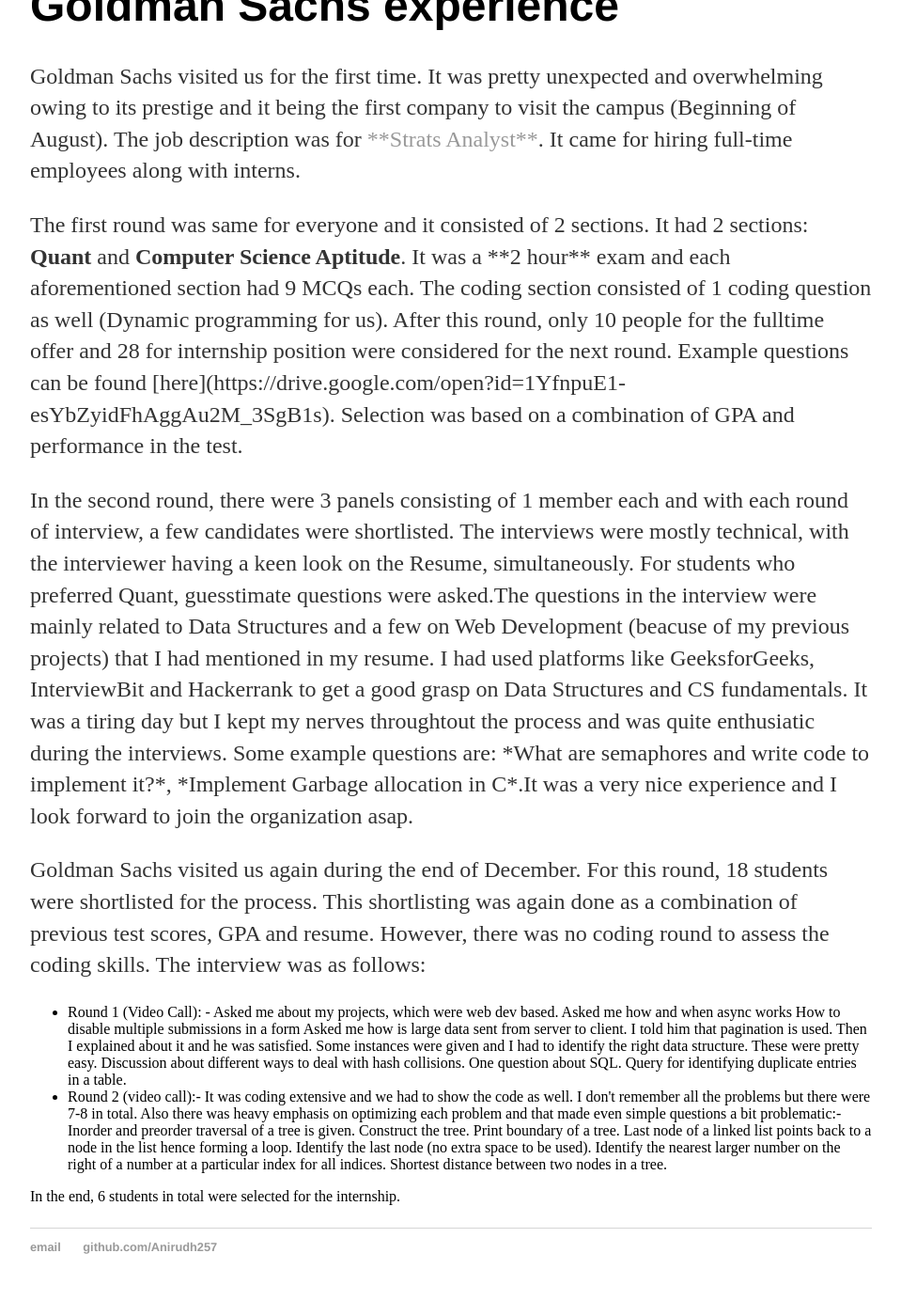
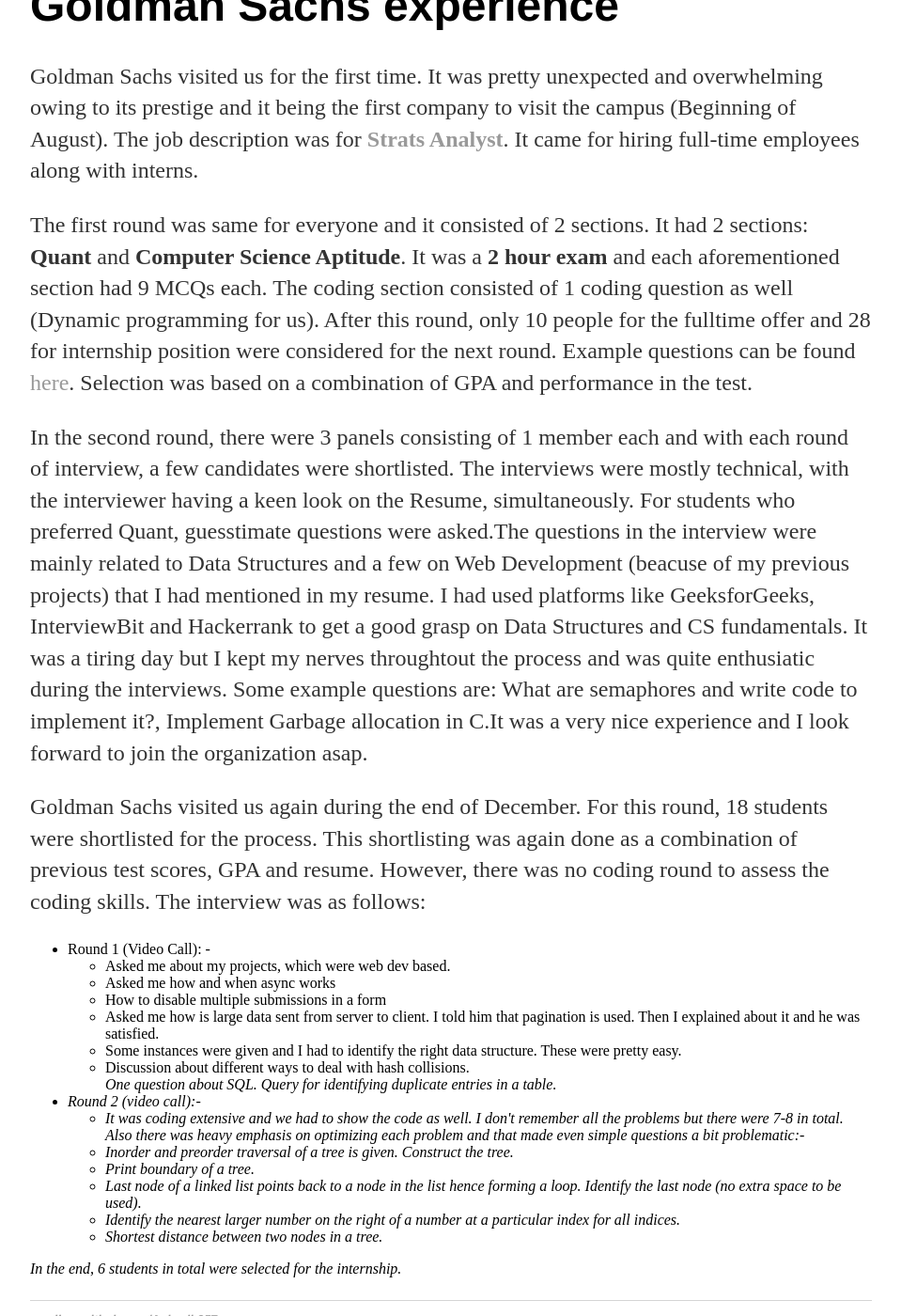
Before and after one commit to Anirudh257/Anirudh257.github.io, a Jekyll site: the page built from InterviewExperiences/index.html, in a window 1280 px wide and 1400 px high, scrolled down 5233 px. Shown: the whole window at 94% size, without its empty margins (160-1119 px from the left). Built offline with Jekyll 4.4.1, drawn with Linux system fonts in a browser that asks for light colours.

Commit message:
Update index.html

```diff
--- a/InterviewExperiences/index.html
+++ b/InterviewExperiences/index.html
@@ -158,14 +158,14 @@
 
 <p>Goldman Sachs visited us for the first time. It was pretty unexpected and overwhelming owing to its prestige and it being
 the first company to visit the campus (Beginning of August). The job description was for
- <a href = "https://drive.google.com/open?id=1cPn4cmUjibNxHh903FJO0blu9aa5_rLn">**Strats Analyst**</a>. It came for
-hiring full-time employees along with interns.</p>
+ <a href = "https://drive.google.com/open?id=1cPn4cmUjibNxHh903FJO0blu9aa5_rLn"><strong>Strats Analyst</strong></a>. It came
+for hiring full-time employees along with interns.</p>
 
 <p> The first round was same for everyone and it consisted of 2 sections. It had 2 sections: <strong>Quant</strong> and
-<strong>Computer Science Aptitude</strong>. It was a **2 hour** exam and each aforementioned section had 9 MCQs each. The
+ <strong>Computer Science Aptitude</strong>. It was a <strong>2 hour exam</strong> and each aforementioned section had 9 MCQs each. The
 coding section consisted of 1 coding question as well (Dynamic programming for us). After this round, only 10 people for the
 fulltime offer and 28 for internship position were considered for the next round. Example questions can be found
- [here](https://drive.google.com/open?id=1YfnpuE1-esYbZyidFhAggAu2M_3SgB1s). Selection was based on a combination of GPA
+<a href = "https://drive.google.com/open?id=1YfnpuE1-esYbZyidFhAggAu2M_3SgB1s">here</a>. Selection was based on a combination of GPA
 and performance in the test.
 </p>
 
@@ -175,7 +175,7 @@
 Structures and a few on Web Development (beacuse of my previous projects) that I had mentioned in my resume. I had used
 platforms like GeeksforGeeks, InterviewBit and Hackerrank to get a good grasp on Data Structures and CS fundamentals. It was
 a tiring day but I kept my nerves throughtout the process and was quite enthusiatic during the interviews. Some example
-questions are: *What are semaphores and write code to implement it?*, *Implement Garbage allocation in C*.It was a very nice
+questions are: What are semaphores and write code to implement it?, Implement Garbage allocation in C.It was a very nice
 experience and I look forward to join the organization asap.
 </p>
 
@@ -184,25 +184,29 @@
 to assess the coding skills. The interview was as follows:
 <ul>
   <li>Round 1 (Video Call): -
-      Asked me about my projects, which were web dev based.
-      Asked me how and when async works
-      How to disable multiple submissions in a form
-      Asked me how is large data sent from server to client. I told him that pagination is used. Then I explained about it
-      and he was satisfied.
-      Some instances were given and I had to identify the right data structure. These were pretty easy.
-      Discussion about different ways to deal with hash collisions.
-      One question about SQL. Query for identifying duplicate entries in a table.
+      <ul>
+        <li> Asked me about my projects, which were web dev based.</li>
+        <li>Asked me how and when async works</li>
+        <li>How to disable multiple submissions in a form</li>
+        <li>Asked me how is large data sent from server to client. I told him that pagination is used. Then I explained about it and he was satisfied.</li>
+        <li>Some instances were given and I had to identify the right data structure. These were pretty easy.</li>
+        <li>Discussion about different ways to deal with hash collisions.</li>
+        <i>One question about SQL. Query for identifying duplicate entries in a table.</li>
+      </ul>
   </li>
 
   <li>Round 2 (video call):-
-      It was coding extensive and we had to show the code as well. I don't remember all the problems but there were 7-8 in
+      <ul>
+        <li>It was coding extensive and we had to show the code as well. I don't remember all the problems but there were 7-8 in
       total. Also there was heavy emphasis on optimizing each problem and that made even simple questions a bit problematic:-
-      Inorder and preorder traversal of a tree is given. Construct the tree.
-      Print boundary of a tree.
-      Last node of a linked list points back to a node in the list hence forming a loop. Identify the last node (no extra
-      space to be used).
-      Identify the nearest larger number on the right of a number at a particular index for all indices.
-      Shortest distance between two nodes in a tree.
+        </li>
+        <li>Inorder and preorder traversal of a tree is given. Construct the tree.</li>
+        <li>Print boundary of a tree.</li>
+        <li>Last node of a linked list points back to a node in the list hence forming a loop. Identify the last node (no extra
+        space to be used).</li>
+        <li>Identify the nearest larger number on the right of a number at a particular index for all indices.</li>
+        <li>Shortest distance between two nodes in a tree.</li>
+    </ul>
   </li>
 </ul>
 
```
